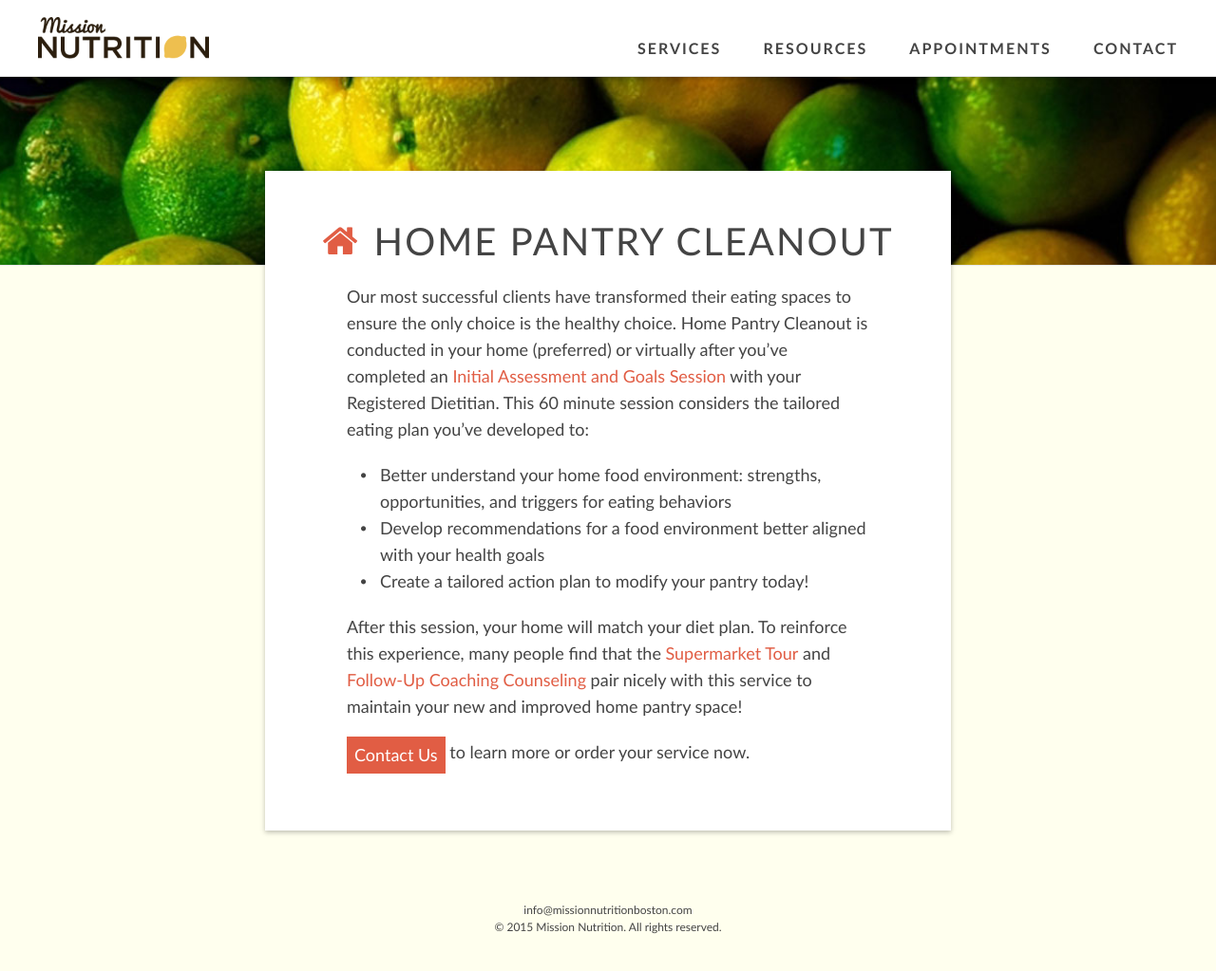
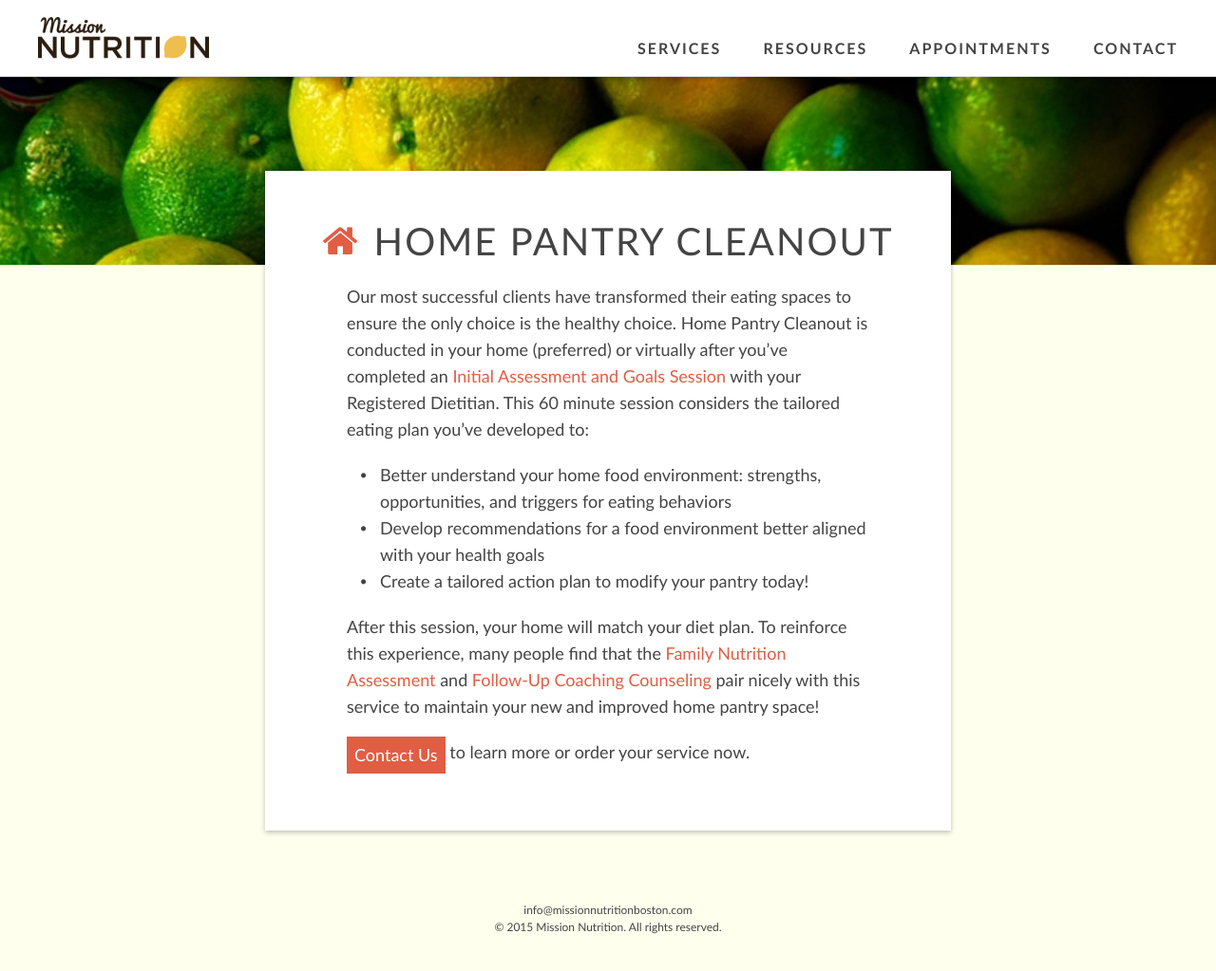
Before and after one commit to davelandry/missionnutrition, a Jekyll site: the page built from _services/pantry.md, in a window 1280 px wide and 1026 px high. Shown: the top 1023 px of the window at 95% size. Built offline with Jekyll 4.4.1, drawn with Linux system fonts in a browser that asks for light colours.

Commit message:
renamed /supermarket to /family

```diff
--- a/_services/pantry.md
+++ b/_services/pantry.md
@@ -11,4 +11,4 @@ Our most successful clients have transformed their eating spaces to ensure the o
 * Develop recommendations for a food environment better aligned with your health goals
 * Create a tailored action plan to modify your pantry today!
 
-After this session, your home will match your diet plan. To reinforce this experience, many people find that the [Supermarket Tour](/services/supermarket/) and [Follow-Up Coaching Counseling](/services/followup/) pair nicely with this service to maintain your new and improved home pantry space!
+After this session, your home will match your diet plan. To reinforce this experience, many people find that the [Family Nutrition Assessment](/services/family/) and [Follow-Up Coaching Counseling](/services/followup/) pair nicely with this service to maintain your new and improved home pantry space!
```
Also changed, not shown: _services/menu.md (+1 -1 lines), _services/family.md (renamed from _services/supermarket.md).
